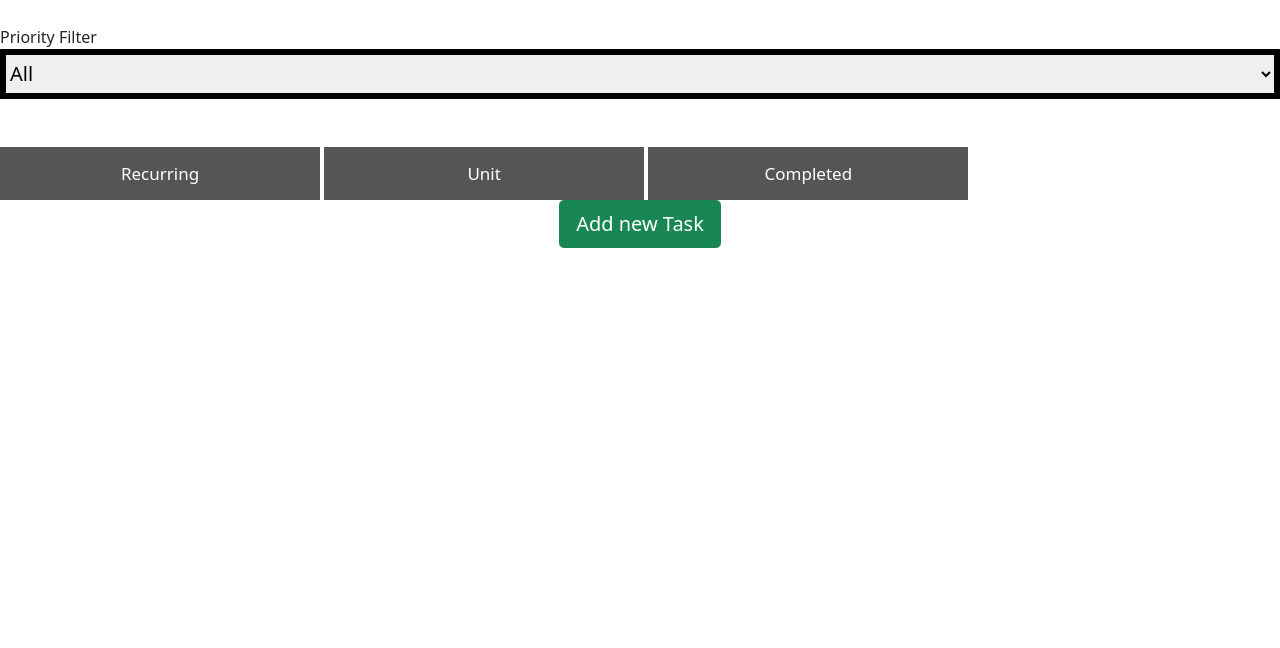
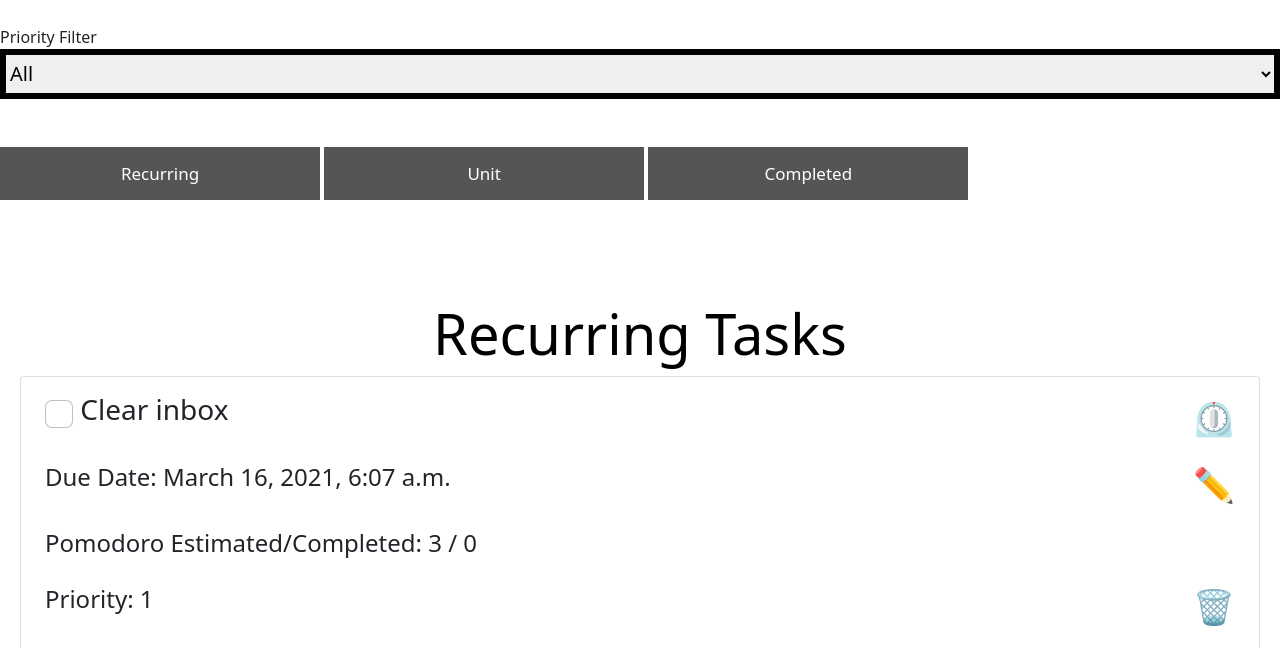
Before and after one commit to bha123/todolist, a Django app: page /todolist/ in a window 1280 px wide. Shown: the part 212-860 px from the top of the page. Before the commit the page ends 460 px from the top, so only its background shows below. Run offline with Django 3.2, Linux system fonts and the light colour scheme; a user stored in the database is signed in; data comes from the database, SQL or seed files in the repository.

Commit message:
added javascript to autoload the page with default recurring task tab

```diff
--- a/todolist/templates/todolist/index.html
+++ b/todolist/templates/todolist/index.html
@@ -6,6 +6,13 @@
 <script>
 
     console.log("Create item ");
+
+    window.onload = function () {
+        document.getElementById("recurringButton").click();
+    };
+
+
+
 
     $.ajax({
 
@@ -154,7 +161,7 @@
 
 
 
-<button class="tablink" onclick="openPage('Recurring',this)">Recurring</button>
+<button class="tablink" id="recurringButton" onclick="openPage('Recurring',this)">Recurring</button>
 <button class="tablink" onclick="openPage('Unit', this )" >Unit</button>
 <button class="tablink" onclick="openPage('Completed', this)">Completed</button>
 
```
